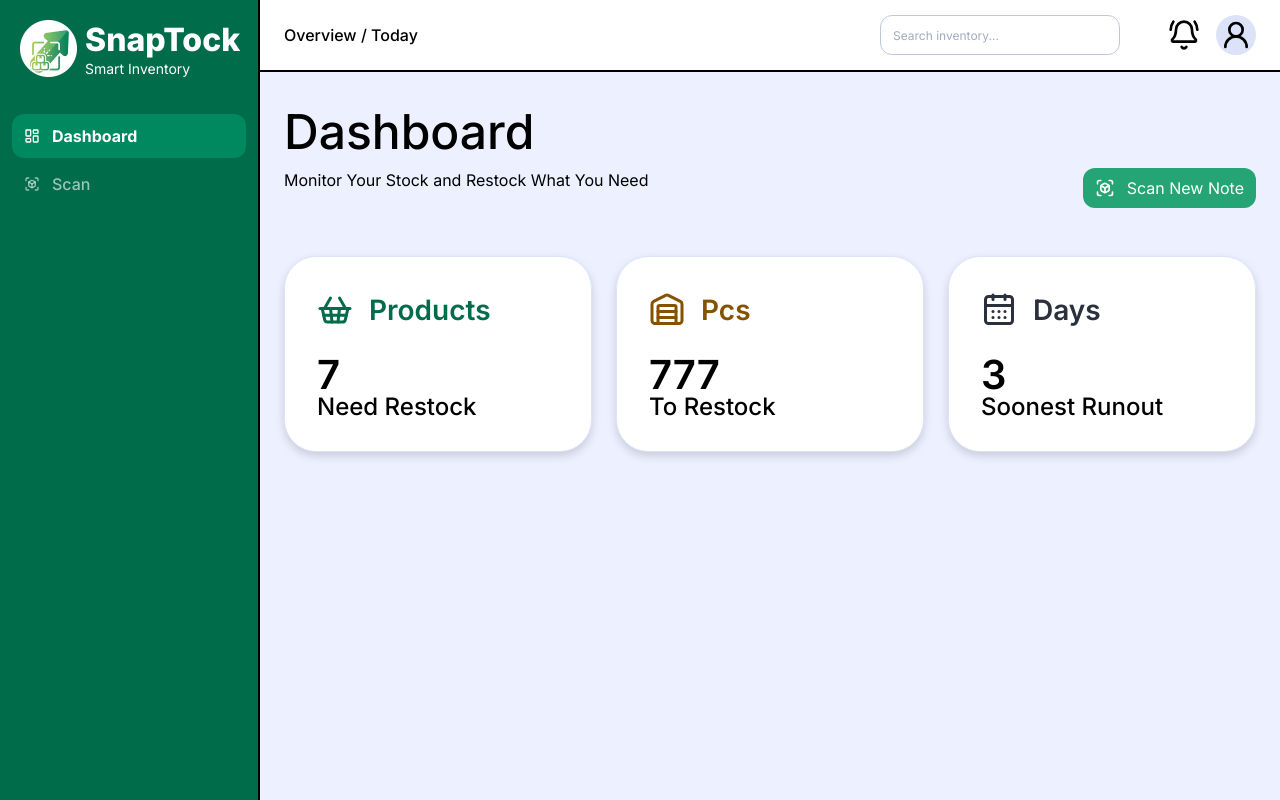
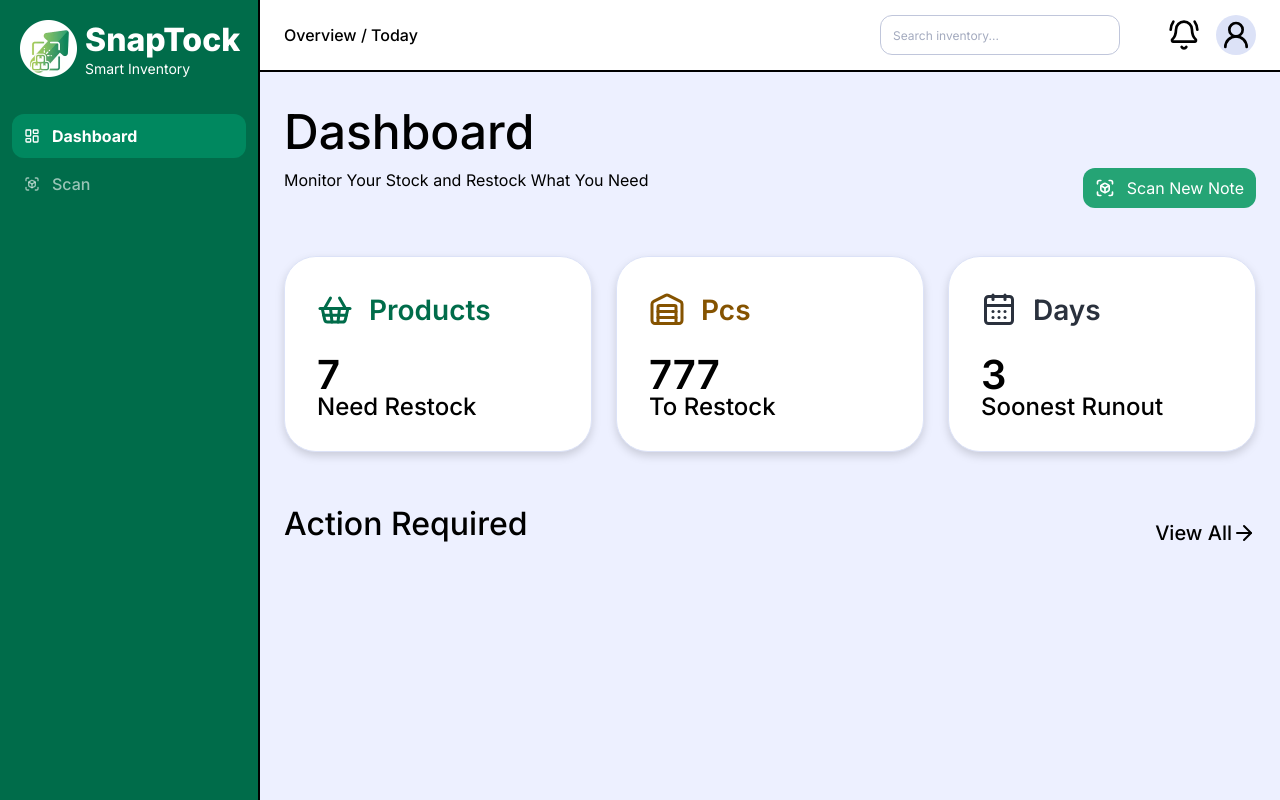
Before and after one commit to JempolKakiKiri/SnapTock-fe, a React (Vite) app: page /dashboard in a window 1280 px wide. Built offline with nearby package versions, Linux system fonts and the light colour scheme.

Commit message:
feat: add DashboardRecommendation component

```diff
--- /dev/null
+++ b/src/features/dashboard/components/DashboardRecommendation.tsx
@@ -0,0 +1,20 @@
+import {ArrowRight} from "lucide-react";
+
+const DashboardRecommendation = () => {
+  return (
+    <section className="p-6">
+      <div>
+        <div className="flex items-end justify-between">
+          <h1 className="font-inter-500 text-[32px]">Action Required</h1>
+          <a href="/" className="flex items-center font-inter-500 text-[20px] cursor-pointer hover:scale-105 transition-transform duration-200">View All <ArrowRight width={24} height={24} /></a>
+        </div>
+        <div />
+      </div>
+      <div>
+
+      </div>
+    </section>
+  );
+};
+
+export default DashboardRecommendation;
--- a/src/features/dashboard/container/DashboardContainer.tsx
+++ b/src/features/dashboard/container/DashboardContainer.tsx
@@ -1,6 +1,7 @@
 import DashboardHeader from "../components/DashboardHeader.tsx";
 import DashboardTitle from "../components/DashboardTitle.tsx";
 import DashboardSummary from "../components/DashboardSummary.tsx";
+import DashboardRecommendation from "../components/DashboardRecommendation.tsx";
 
 const DashboardContainer = () => {
   return (
@@ -8,6 +9,7 @@ const DashboardContainer = () => {
       <DashboardHeader />
       <DashboardTitle />
       <DashboardSummary />
+      <DashboardRecommendation />
     </>
   );
 };
```
